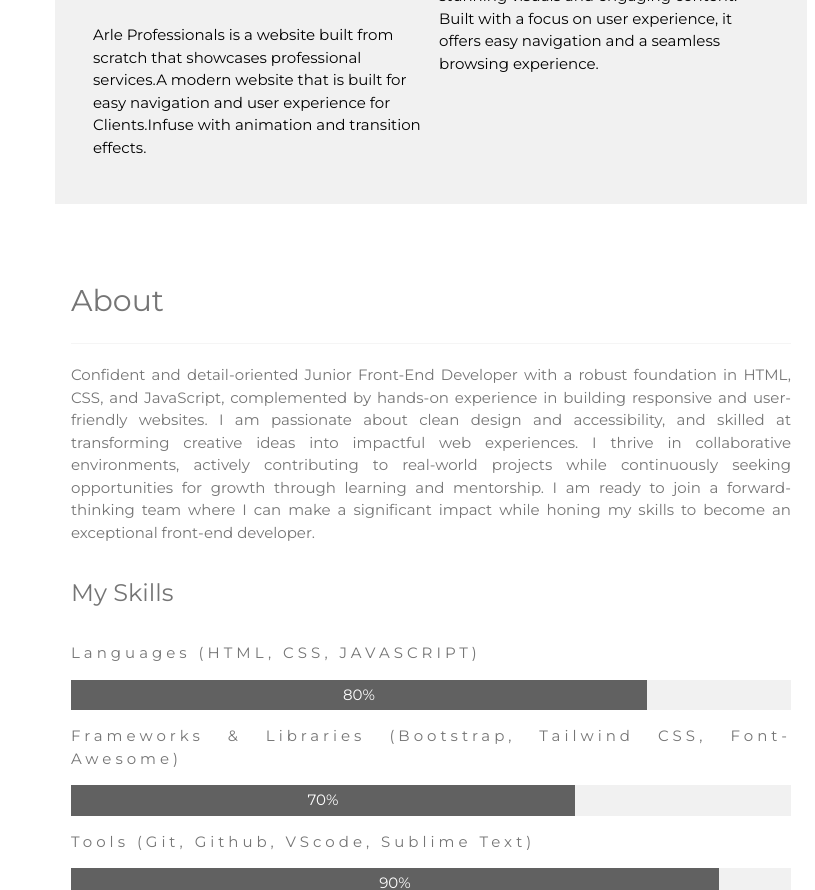
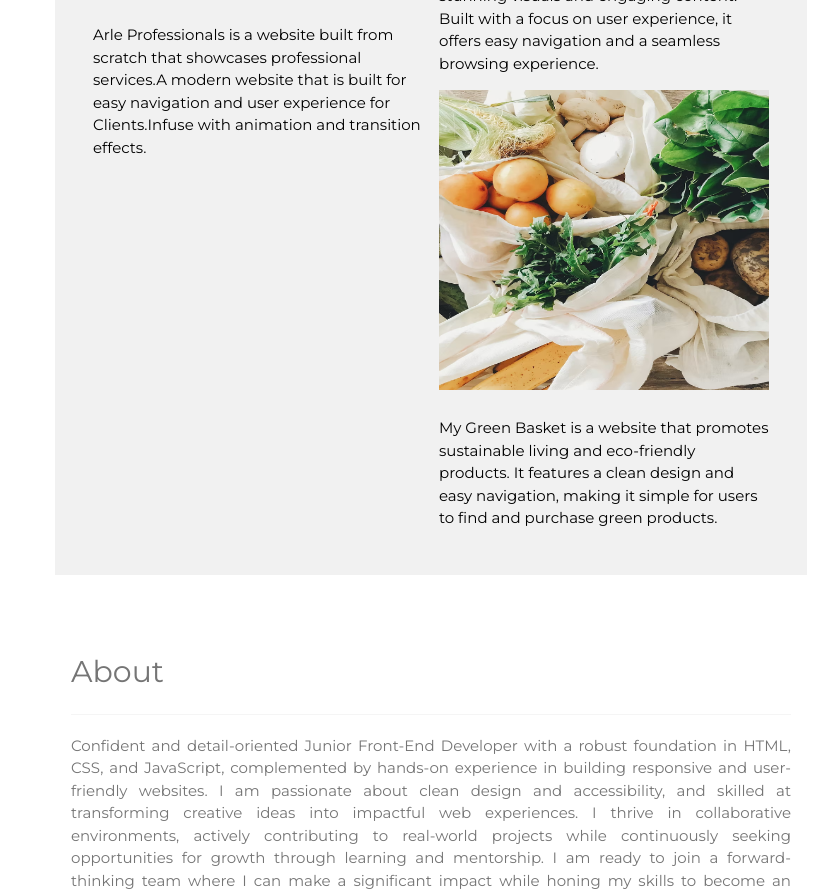
Before and after one commit to Alaoh445/porfolio-site, a plain HTML site: page index.html in a window 1280 px wide. Shown: the part 1105-1995 px from the top of the page, without its empty margins (465-1280 px from the left). Drawn offline with nearby package versions, Linux system fonts and the light colour scheme.

Commit message:
commit changes

```diff
--- a/index.html
+++ b/index.html
@@ -85,6 +85,16 @@ body, h1,h2,h3,h4,h5,h6 {font-family: "Montserrat", sans-serif}
              engaging content. Built with a focus on user experience, it offers easy navigation and a seamless browsing experience.</p>
         </a>
       </div>
+
+      <div class="w3-half">
+        <a href="https://alaoh445.github.io/MygreenBasket/" target="_blank" style="text-decoration: none;">
+          <img src="images/green1.avif" style="width:100%" height="300px"  loading="lazy" title="My Green Basket" object-fit="cover">
+          <p>My Green Basket is a website that promotes sustainable living and eco-friendly products.
+            It features a clean design and easy navigation, making it simple for users to find and purchase green products.</p>
+        </a>
+      </div>
+
+
     <!-- End photo grid -->
     </div>
   <!-- End Portfolio Section -->
```
Also changed, not shown: images/green1.avif (added).
